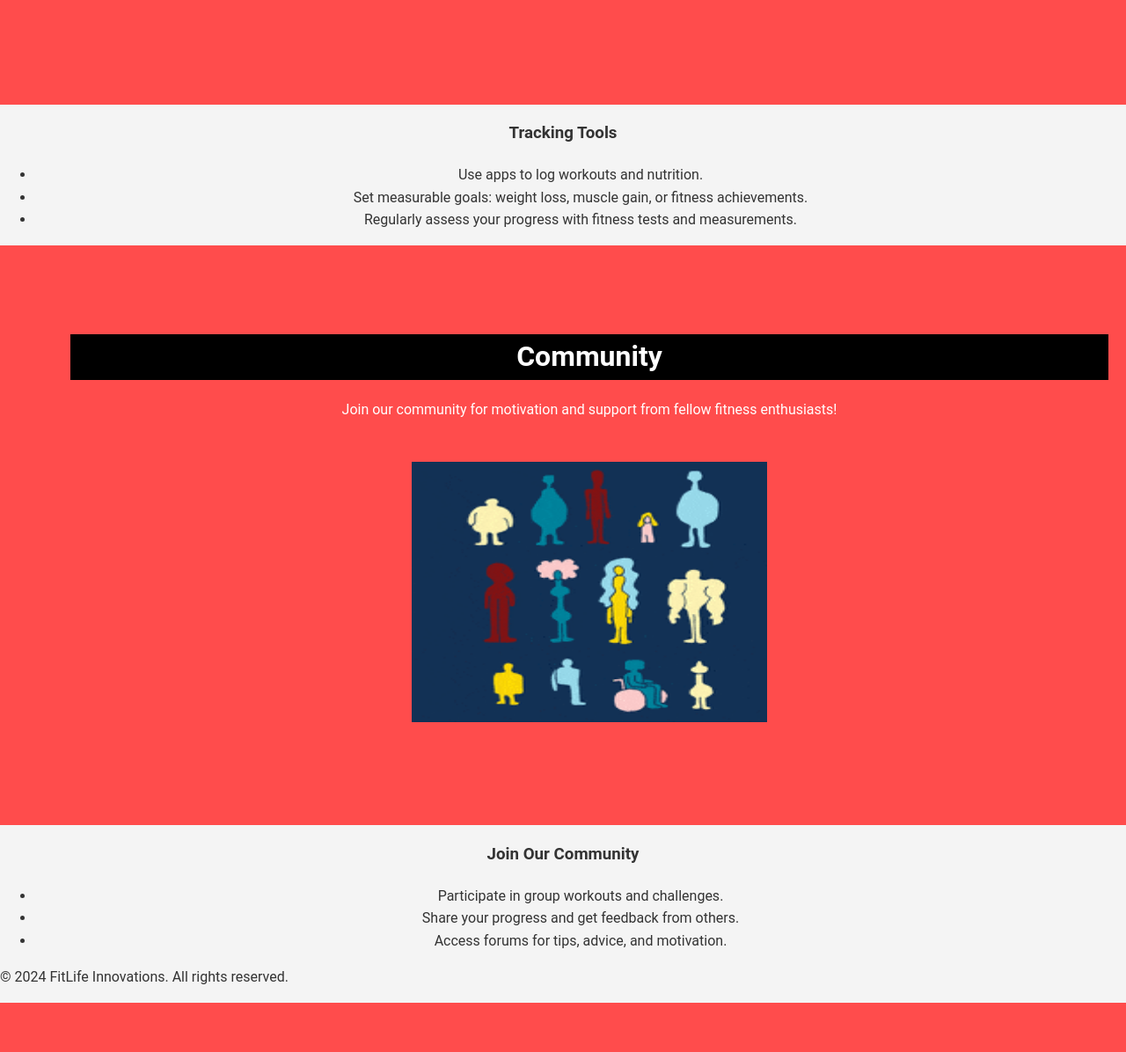
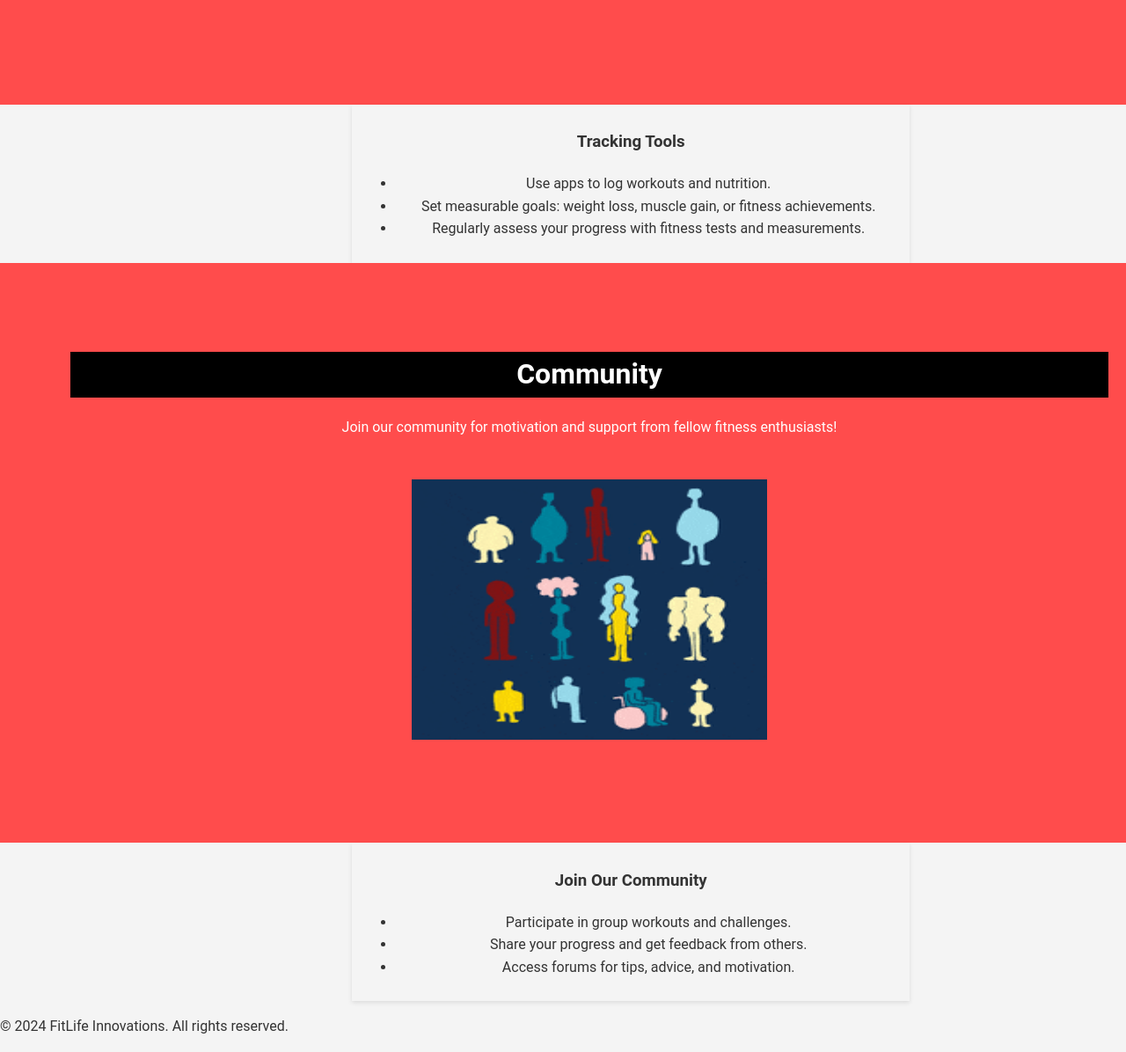
Before and after one commit to KumarAyush000/project, a PHP site: page /next.php in a window 1280 px wide. Shown: the part 3641-4837 px from the top of the page at 88% size. Before the commit the page ends 4781 px from the top, so only its background shows below. Run offline with PHP 8.4, Linux system fonts and the light colour scheme.

Commit message:
made changes to the style of cummunity and nutrition section

```diff
--- a/next.php
+++ b/next.php
@@ -133,12 +133,14 @@
             <img src="./images/realtime3.webp" alt="realtime image">
         </div>
         </header>
+        <div class="nutrition-style">
         <h3>Tracking Tools</h3>
         <ul>
             <li>Use apps to log workouts and nutrition.</li>
             <li>Set measurable goals: weight loss, muscle gain, or fitness achievements.</li>
             <li>Regularly assess your progress with fitness tests and measurements.</li>
         </ul>
+        </div>
     </div>
 
     <!-- Community Support Section -->
@@ -150,12 +152,14 @@
             <img src="./images/community.gif" alt="community image">
         </div>
         </header>
+        <div class="nutrition-style">
         <h3>Join Our Community</h3>
         <ul>
             <li>Participate in group workouts and challenges.</li>
             <li>Share your progress and get feedback from others.</li>
             <li>Access forums for tips, advice, and motivation.</li>
         </ul>
+        </div>
     </div>
 <!--footer part-->
 <footer>
```
